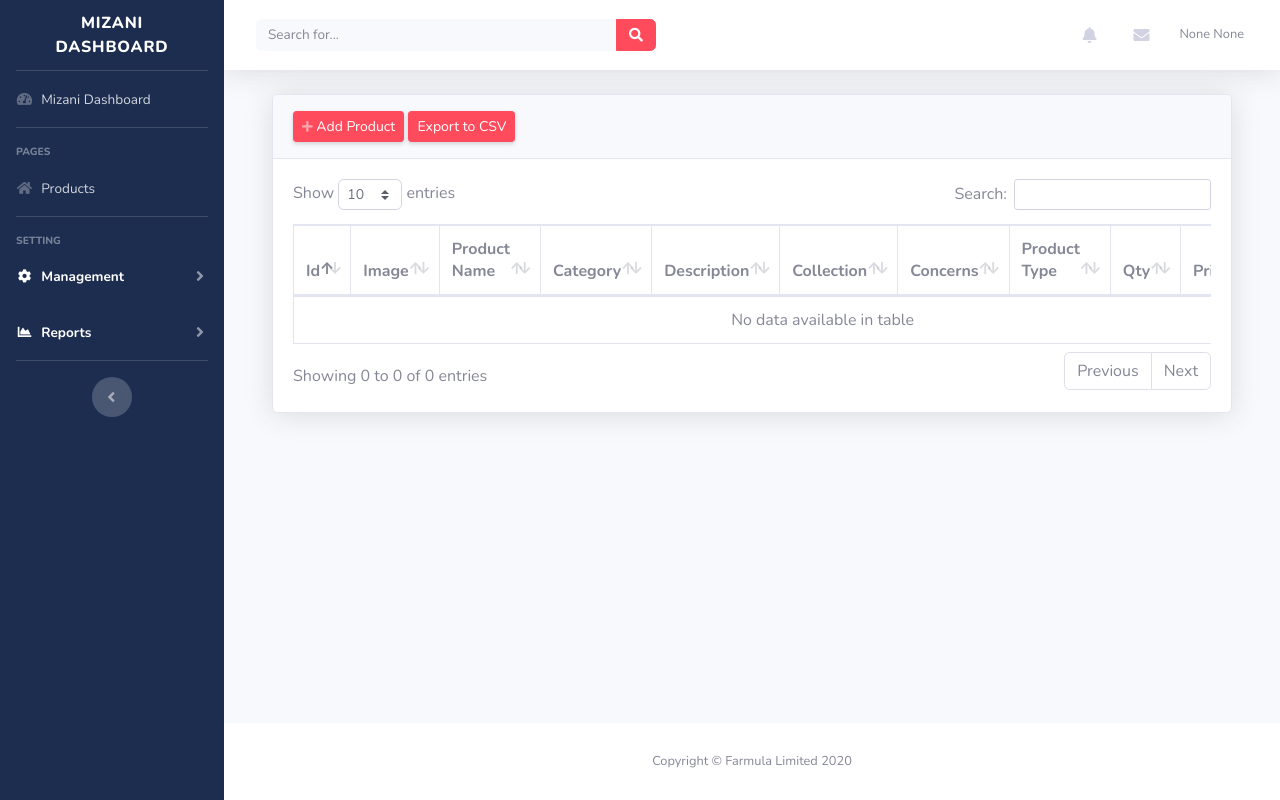
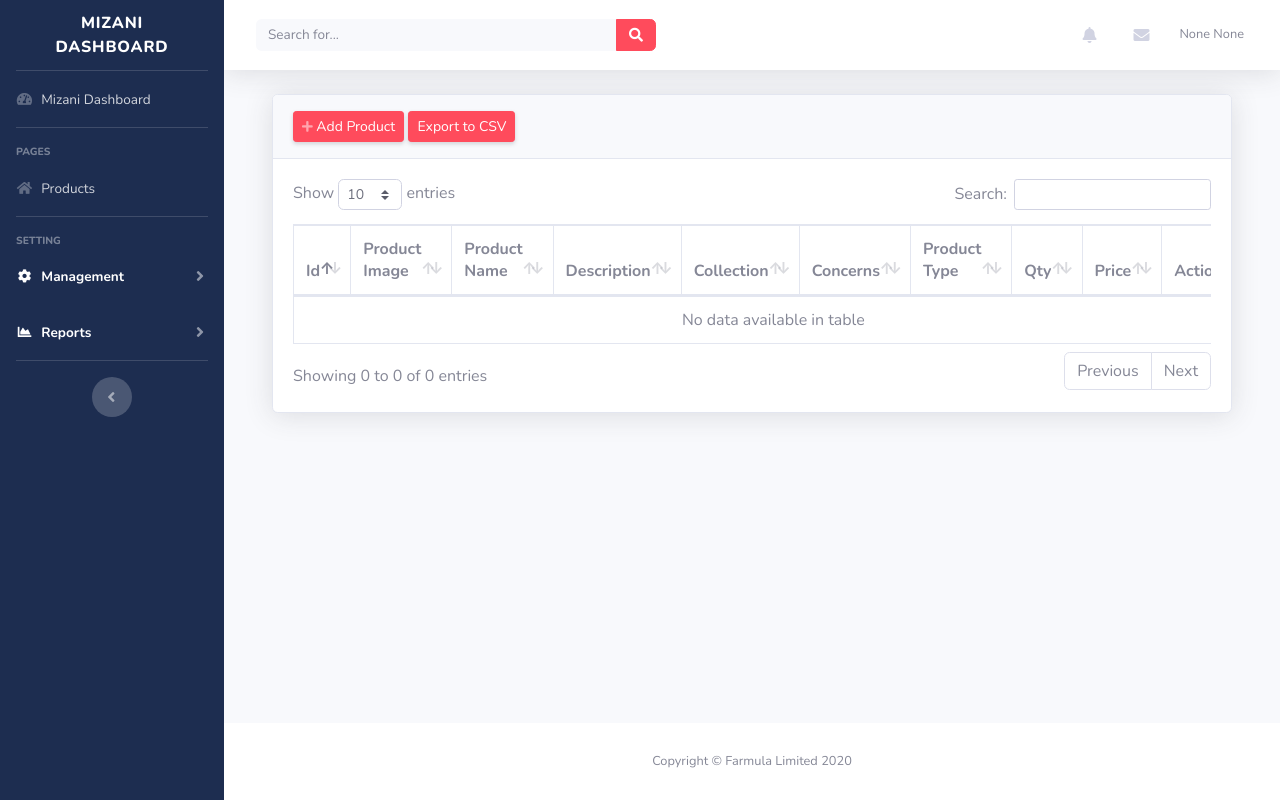
Before and after one commit to Farmulaio/Mizani-Dashboard, a Flask app: page /product in a window 1280 px wide. Run offline with Flask 2, Linux system fonts and the light colour scheme; the visitor is signed in with stand-in values (Sample User, id 1); data comes from the database, SQL or seed files in the repository; data that the repository does not hold is empty; some libraries are stand-ins or nearby versions.

Commit message:
remove product catogery and chnage image to product image

```diff
--- a/dashboard/templates/product.html
+++ b/dashboard/templates/product.html
@@ -24,10 +24,10 @@
           <thead>
             <tr>
               <th>Id</th>
-              <th>Image</th>
+              <th>Product Image</th>
               <th>Product Name</th>
               <!-- <th>Business Name</th> -->
-              <th>Category</th>
+              <!-- <th>Category</th> -->
               <th>Description</th>
               <th>Collection</th>
               <th>Concerns</th>
@@ -52,7 +52,7 @@
               <td> {{ item.IdProduct }} </td>
               <td> <img style="width: 60; height: 60;" src="{{ item.ImageUrl }}" alt="{{ item.Name }}"></td>
               <td> {{ item.Name }} </td>
-              <td> {{ item.cat.Category}} </td>
+              <!-- <td> {{ item.cat.Category}} </td> -->
               <td> {{ item.Description|truncate(100)   }} </td>
               <td> {{ item.coll.Collection }} </td>
               <td> {{ item.con.Concerns }} </td>
```
